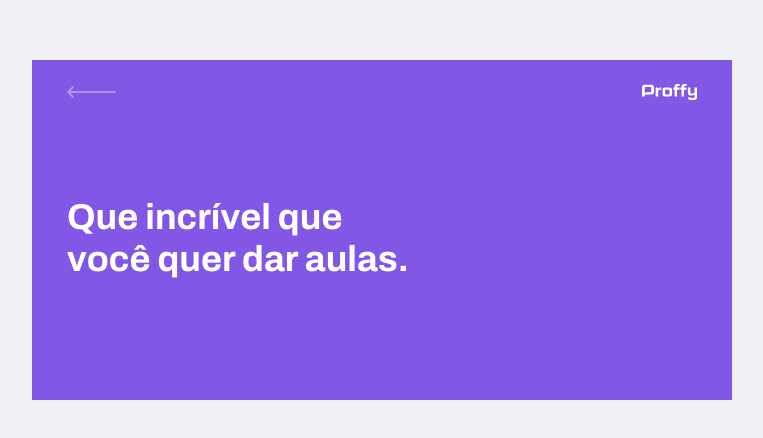
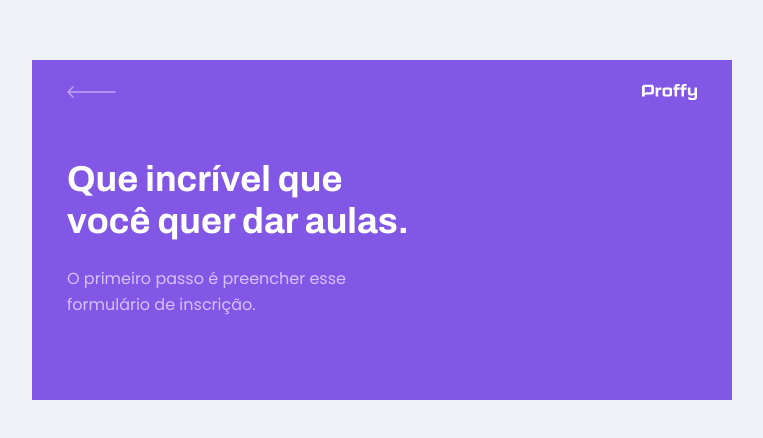
Before and after one commit to pedrochamberlain/proffy, a React (Create React App) app in the folder web/: page /give-classes in a window 1280 px wide. Shown: the part 170-608 px from the top of the page, without its empty margins (258-1021 px from the left). Built offline with nearby package versions, Linux system fonts and the light colour scheme.

Commit message:
add optional description to PageHeader component

```diff
--- a/web/src/components/PageHeader/index.tsx
+++ b/web/src/components/PageHeader/index.tsx
@@ -7,7 +7,8 @@
 import './styles.css'
 
 interface PageHeaderProps {
-    title: string
+    title: string;
+    description?: string;
 }
 
 const PageHeader: React.FC<PageHeaderProps> = (props) => {
@@ -22,6 +23,8 @@
 
                 <div className="header-content">
                     <strong>{props.title}</strong>
+                    { props.description && <p>{props.description}</p> }
+
                 {props.children}
                 </div>
             </header>
--- a/web/src/components/PageHeader/styles.css
+++ b/web/src/components/PageHeader/styles.css
@@ -40,6 +40,15 @@
     color: var(--color-title-in-primary);
 }
 
+.page-header .header-content p {
+    max-width: 30rem;
+    font-size: 1.6rem;
+    line-height: 2.6rem;
+    color: var(--color-text-in-primary);
+    margin-top: 2.4rem;
+
+}
+
 @media (min-width: 700px) {
     .page-header {
         height: 340px;
--- a/web/src/pages/TeacherForm/index.tsx
+++ b/web/src/pages/TeacherForm/index.tsx
@@ -5,7 +5,10 @@
 function TeacherForm() {
     return (
         <div id="page-teacher-form" className="container">
-            <PageHeader title="Que incrível que você quer dar aulas."/>
+            <PageHeader
+                title="Que incrível que você quer dar aulas."
+                description="O primeiro passo é preencher esse formulário de inscrição."
+            />
         </div>
     )
 }
```
